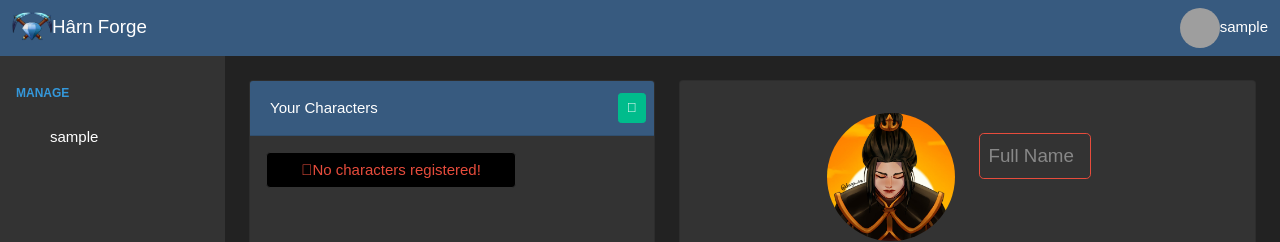
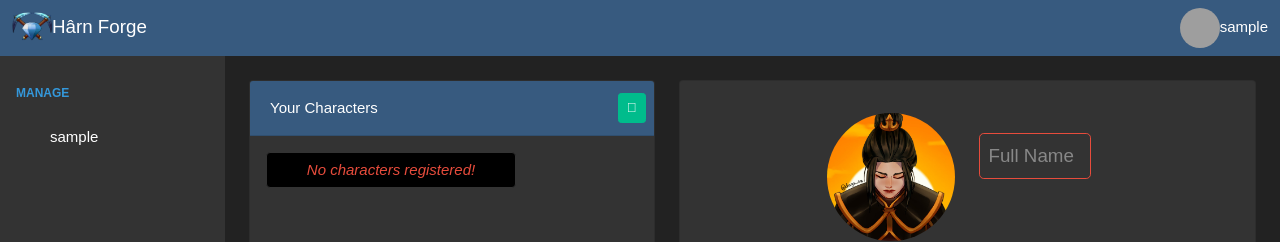
Before and after one commit to JorgeOJara/harnwebforge, a React (Create React App) app: page / in a window 1280 px wide. Shown: the top 242 px of the page. Built offline with nearby package versions, Linux system fonts and the light colour scheme; no server answers; sample sign-in values are in the browser's storage; grey boxes are pictures that could not be loaded; a web font is replaced by a local one.

Commit message:
Something

```diff
--- a/src/comp/sidePannel.js
+++ b/src/comp/sidePannel.js
@@ -44,9 +44,9 @@ Your Characters
 <div className="overflow-auto h-100 p-3">
 {
 completed.map(item => {
-    return <button className="btn btn-secondary b">
-          <i className="text-danger fas fa-trash o">{item.Name}</i>
-      </button>
+    return <div className="btn btn-secondary b">
+          <i className="text-danger">{item.Name}</i>
+      </div>
    })
 }
 <div id="spacer" className="p-4" />
```
